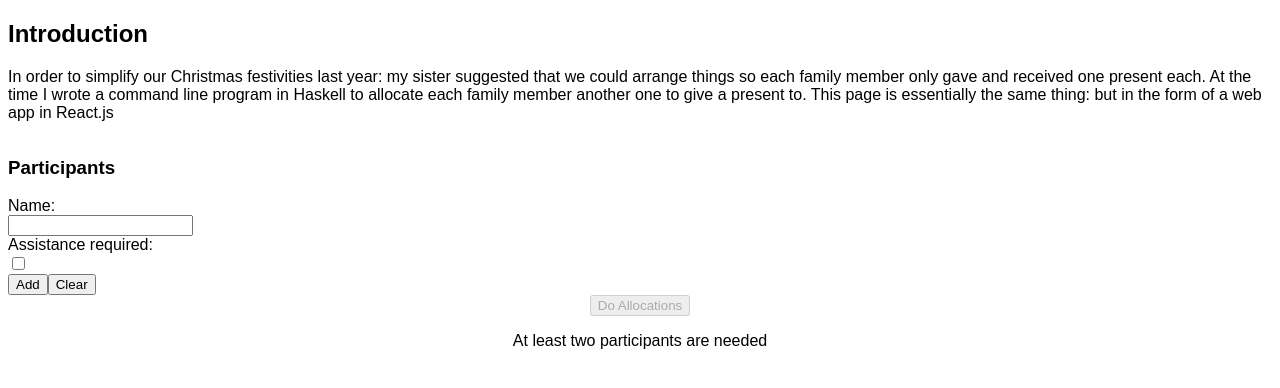
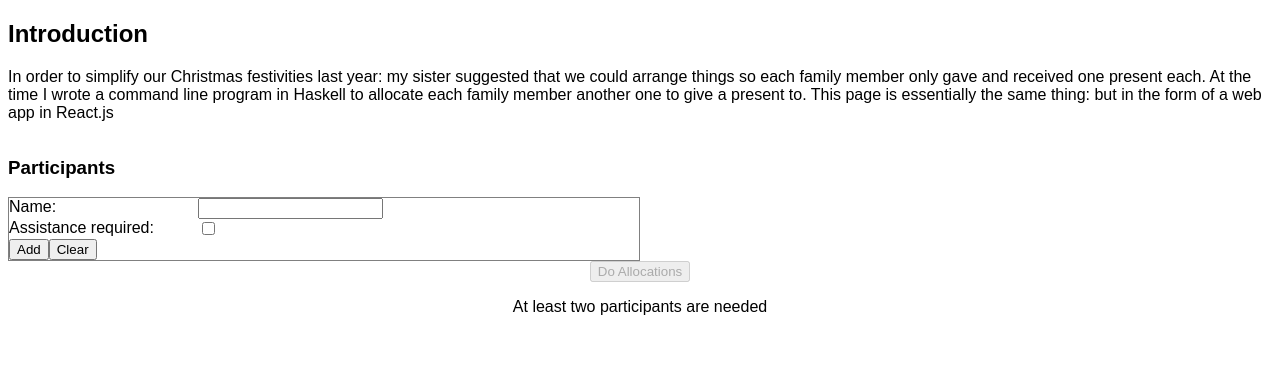
Before and after one commit to quickdudley/gift-allocator, a React (Create React App) app: page / in a window 1280 px wide. Shown: the top 388 px of the page. Built offline with nearby package versions, Linux system fonts and the light colour scheme.

Commit message:
CSS and bug fixes

```diff
--- a/src/App.css
+++ b/src/App.css
@@ -4,6 +4,10 @@
 
 .Participant {
   width: 100%;
+}
+
+.ListEdit {
+  border: 1px solid gray;
 }
 
 .participantList {
@@ -45,3 +49,17 @@
 .assistanceNote {
   color: #428842;
 }
+
+.editRow {
+  overflow: auto;
+}
+
+.editLabel {
+  width: 30%;
+  float: left;
+}
+
+.editFields {
+  width: 60%;
+  float: left;
+}
--- a/src/App.js
+++ b/src/App.js
@@ -147,7 +147,8 @@ class ListEdit extends Component {
           this.setState({assistance: e.target.checked ? [] : null});
           }} />
       {this.state.assistance !== null ?
-        <AssistanceEdit parent={this} root={this.props.root}/> :
+        <AssistanceEdit parent={this} root={this.props.root}
+        name={this.state.name} /> :
         ""}
       </div>
       </div>
```
